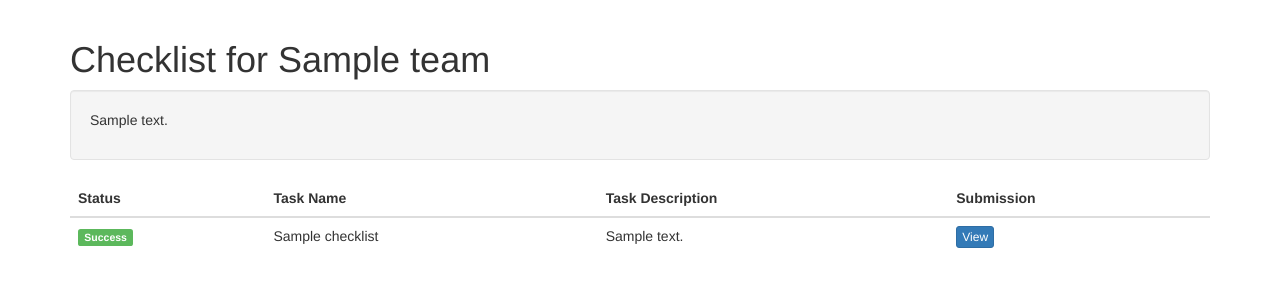
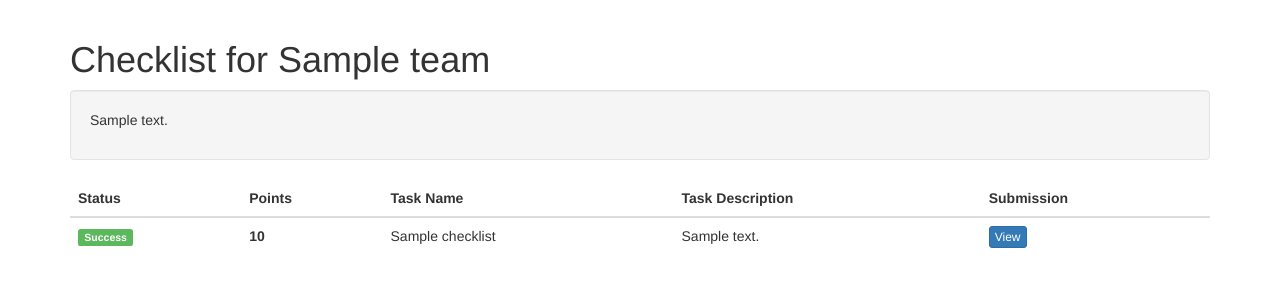
Before and after one commit to jkelley05/picture-scavenger-hunt, a Python web app: template picture_hunt/templates/checklist.jinja2.html in a window 1280 px wide. Shown: the part 52-352 px from the top of the page. Run offline with Jinja, Linux system fonts and the light colour scheme; the template is opened without the code that fills it: most values are stand-ins (such as "Sample title", 1, 10 or a date in 2020); some libraries are stand-ins or nearby versions.

Commit message:
Added support for points

```diff
--- a/load_tasks.py
+++ b/load_tasks.py
@@ -19,7 +19,12 @@ if '__main__' == __name__:
         for i in csv_file:
             name = i.get('name', '').strip()
             note = i.get('note').strip()
+            points = i.get('points')
             task = Task(name=name, note=note)
+
+            if points:
+                task.points = int(points)
+
             db.session.add(task)
             print(name, note)
         db.session.commit()
--- a/picture_hunt/templates/checklist.jinja2.html
+++ b/picture_hunt/templates/checklist.jinja2.html
@@ -19,6 +19,7 @@
     <thead>
     <tr>
         <th>Status</th>
+        <th>Points</th>
         <th>Task Name</th>
         <th>Task Description</th>
         <th>Submission</th>
@@ -34,6 +35,7 @@
                     <span class="label label-warning">Missing</span>
                 {% endif %}
             </td>
+            <td> <b>{{i.task_points}}</b></td>
             <td>{{i.task_name}}</td>
             <td>{{i.task_note}}</td>
             <td>
--- a/picture_hunt/views.py
+++ b/picture_hunt/views.py
@@ -121,6 +121,7 @@ def checklist(team):
             tk.id as task_id,
             tk.name as task_name,
             tk.note as task_note,
+            tk.points as task_points,
             m.id as media
           from
             task tk
```
